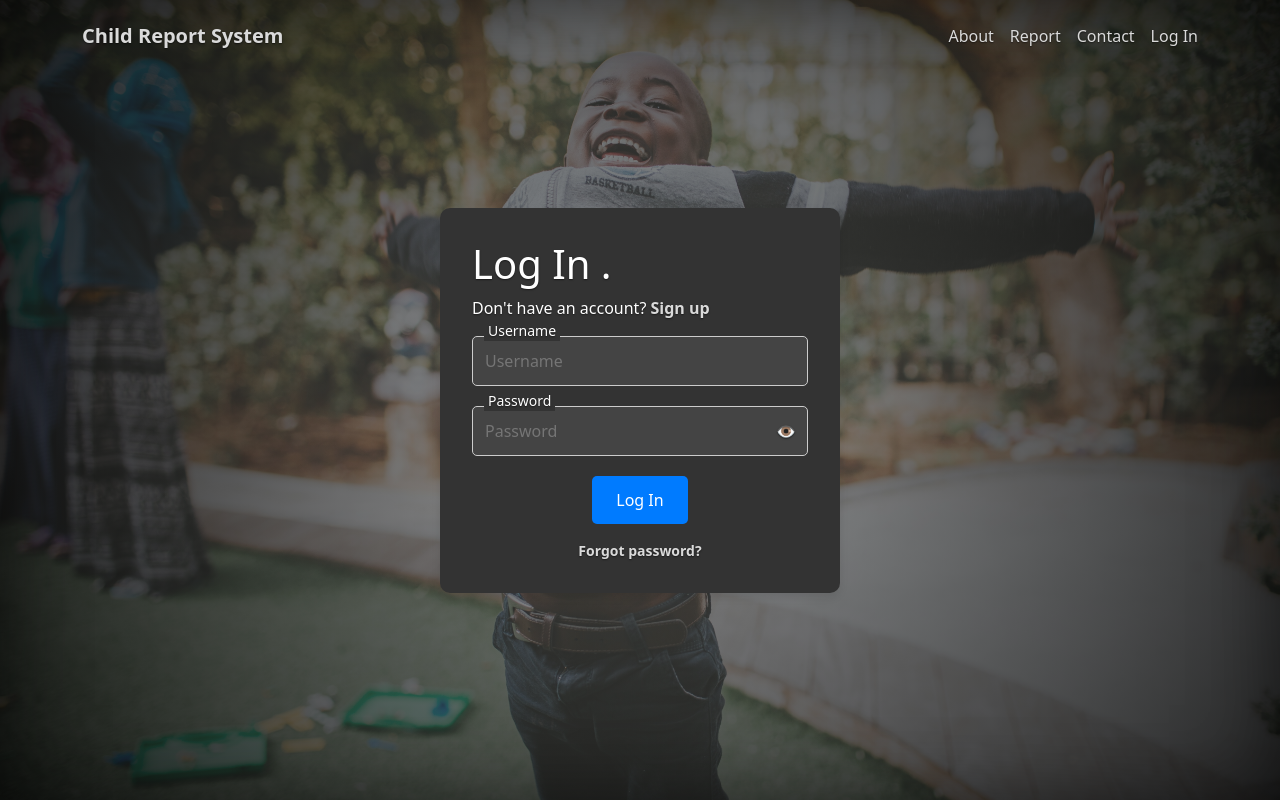
After one commit to LeviUdoh-17/ChildAlertHub, a Flask app: page /login in a window 1280 px wide. The commit adds this page. Run offline with Flask 3, Linux system fonts and the light colour scheme.

Commit message:
Add login functionality and update navigation links

```diff
--- a/app.py
+++ b/app.py
@@ -1,4 +1,4 @@
-from flask import Flask, jsonify, request, render_template, redirect, session
+from flask import Flask, jsonify, request, render_template, redirect, session, url_for
 import sqlite3
 from werkzeug.security import generate_password_hash, check_password_hash
 import os
@@ -24,8 +24,7 @@ def init_db():
                 CREATE TABLE users (
                     id INTEGER PRIMARY KEY AUTOINCREMENT,
                     username TEXT UNIQUE NOT NULL,
-                    password TEXT NOT NULL,
-                    user_type TEXT NOT NULL
+                    password TEXT NOT NULL
                 )
             ''')
         conn.close()
@@ -35,6 +34,34 @@ def init_db():
 def home():
     return render_template('home.html')
 
+# Login page route
+@app.route('/login', methods=['GET', 'POST'])
+def login():
+    if request.method == 'POST':
+        data = request.json
+
+        username = data.get('username')
+        password = data.get('password')
+
+        # Validate inputs
+        if not username or not password:
+            return jsonify({'error': 'All fields are required'}), 400
+
+        conn = get_db_connection()
+        user = conn.execute('SELECT * FROM users WHERE username = ?', (username,)).fetchone()
+        conn.close()
+
+        if user and check_password_hash(user['password'], password):
+            # Store session details if necessary
+            session['user_id'] = user['id']
+            session['username'] = username
+
+            # Redirect to the dashboard (server-side redirection)
+            return jsonify({'redirect': url_for('dashboard'), 'message': f'Welcome {username}'}), 200
+        else:
+            return jsonify({'error': 'Invalid credentials'}), 401
+    return render_template('login.html')
+
 # Route to register a user
 @app.route('/register', methods=['POST'])
 def register():
@@ -42,22 +69,18 @@ def register():
 
     username = data.get('username')
     password = data.get('password')
-    user_type = data.get('user_type')  # 'Public' or 'Authority'
 
     # Validate inputs
-    if not username or not password or not user_type:
+    if not username or not password:
         return jsonify({'error': 'All fields are required'}), 400
-
-    if user_type not in ['Public', 'Authority']:
-        return jsonify({'error': 'Invalid user type'}), 400
 
     hashed_password = generate_password_hash(password)
 
     conn = get_db_connection()
     try:
         conn.execute(
-            'INSERT INTO users (username, password, user_type) VALUES (?, ?, ?)',
-            (username, hashed_password, user_type)
+            'INSERT INTO users (username, password) VALUES (?, ?)',
+            (username, hashed_password)
         )
         conn.commit()
     except sqlite3.IntegrityError:
@@ -67,37 +90,12 @@ def register():
 
     return jsonify({'message': 'User registered successfully'}), 201
 
-# Route to login a user
-@app.route('/login', methods=['POST'])
-def login():
-    data = request.json
-
-    username = data.get('username')
-    password = data.get('password')
-
-    # Validate inputs
-    if not username or not password:
-        return jsonify({'error': 'All fields are required'}), 400
-
-    conn = get_db_connection()
-    user = conn.execute('SELECT * FROM users WHERE username = ?', (username,)).fetchone()
-    conn.close()
-
-    if user and check_password_hash(user['password'], password):
-        # Store session details if necessary
-        session['user_id'] = user['id']
-        session['username'] = username
-
-        # Redirect to the dashboard (server-side redirection)
-        return jsonify({'redirect': '/dashboard', 'message': f'Welcome {username}'}), 200
-    else:
-        return jsonify({'error': 'Invalid credentials'}), 401
-
+# Dashboard page route
 @app.route('/dashboard', methods=['GET'])
 def dashboard():
     if 'user_id' not in session:
         # Redirect to login page if user is not authenticated
-        return redirect('/login')
+        return redirect(url_for('login'))
     return render_template('dashboard.html', username=session['username'])
 
 if __name__ == '__main__':
--- a/static/app.js
+++ b/static/app.js
@@ -22,6 +22,95 @@ document.addEventListener("DOMContentLoaded", function() {
     navbarToggler.addEventListener("click", function() {
         navbarCollapse.classList.toggle("show");
     });
+
+    // Toggle between login and signup forms
+    const loginSection = document.getElementById("LogIn");
+    const signUpSection = document.getElementById("SignUp");
+    const signUpLink = document.querySelector(".sign-up-link");
+    const loginLink = document.querySelector(".login-link");
+
+    signUpLink.addEventListener("click", function(event) {
+        event.preventDefault();
+        loginSection.style.display = "none";
+        signUpSection.style.display = "block";
+        signUpSection.querySelector(".form-container").classList.add("visible");
+        loginSection.querySelector(".form-container").classList.remove("visible");
+    });
+
+    loginLink.addEventListener("click", function(event) {
+        event.preventDefault();
+        signUpSection.style.display = "none";
+        loginSection.style.display = "block";
+        loginSection.querySelector(".form-container").classList.add("visible");
+        signUpSection.querySelector(".form-container").classList.remove("visible");
+    });
+
+    // Toggle password visibility
+    document.querySelectorAll('.toggle-password').forEach(function(toggle) {
+        toggle.addEventListener('click', function() {
+            const passwordInput = this.previousElementSibling;
+            const isPasswordVisible = passwordInput.type === 'password';
+            passwordInput.type = isPasswordVisible ? 'text' : 'password';
+            this.textContent = isPasswordVisible ? '👁️‍🗨️' : '👁️';
+        });
+    });
+
+    // Handle login form submission
+    const loginForm = document.getElementById("login-form");
+    loginForm.addEventListener("submit", async function(event) {
+        event.preventDefault();
+        const username = document.getElementById("login-username").value;
+        const password = document.getElementById("login-password").value;
+
+        try {
+            const response = await fetch("/login", {
+                method: "POST",
+                headers: {
+                    "Content-Type": "application/json",
+                },
+                body: JSON.stringify({ username, password }),
+            });
+
+            if (response.ok) {
+                const data = await response.json();
+                if (data.redirect) {
+                    window.location.href = data.redirect;
+                } else {
+                    console.error("Unexpected response:", data);
+                }
+            } else {
+                const errorData = await response.json();
+                alert(errorData.error || "An error occurred");
+            }
+        } catch (err) {
+            console.error("Error:", err);
+            alert("An error occurred. Please try again.");
+        }
+    });
+
+    // Handle signup form submission
+    const signupForm = document.getElementById("signup-form");
+    signupForm.addEventListener("submit", async function(event) {
+        event.preventDefault();
+        const username = document.getElementById("signup-username").value;
+        const password = document.getElementById("signup-password").value;
+
+        try {
+            const response = await fetch("/register", {
+                method: "POST",
+                headers: {
+                    "Content-Type": "application/json",
+                },
+                body: JSON.stringify({ username, password, user_type: "Public" }),
+            });
+
+            const result = await response.json();
+            alert(result.message || result.error);
+        } catch (error) {
+            console.error("Signup error:", error);
+            alert("Signup failed. Please try again.");
+        }
+    });
 });
 
 document.addEventListener("DOMContentLoaded", () => {
@@ -30,7 +119,6 @@ document.addEventListener("DOMContentLoaded", () => {
   const target = 3620;
   const duration = 2000;
   const increment = target / (duration / 16);
-
 
   // Counter Animation
   function updateCounter() {
--- a/static/style.css
+++ b/static/style.css
@@ -343,3 +343,246 @@ body.scrolled .custom-navbar {
         font-size: 1.5rem;
     }
   }
+
+/* LOGIN PAGE */
+#loginPage{
+    background:
+        radial-gradient(circle, #6c6c6c8c, #0e0e0ee2),
+        url("Images/cole-keister-rPlYtGgoxho-unsplash.jpg");
+    background-repeat: no-repeat;
+    background-position: center;
+    background-size: cover;
+    height: 100vh;
+    display: flex;
+    justify-content: center;
+    align-items: center;
+    margin: 0;
+    color: white;
+}
+/* styles.css */
+.form-container {
+background-color: #1e1e1e;
+border-radius: 8px;
+padding: 20px 30px;
+width: 400px;
+box-shadow: 0 4px 10px rgba(0, 0, 0, 0.5);
+}
+
+.custom-form .form-group {
+position: relative;
+margin-bottom: 20px;
+}
+
+.custom-form input {
+width: 100%;
+padding: 10px 12px;
+background-color: #2e2e2e;
+border: none;
+border-radius: 5px;
+font-size: 16px;
+color: white;
+}
+
+.custom-form input:focus {
+outline: none;
+border: 1px solid #4a90e2;
+}
+
+.custom-form label {
+position: absolute;
+top: 12px;
+left: 12px;
+font-size: 14px;
+color: #aaa;
+transition: all 0.3s ease;
+pointer-events: none;
+}
+
+.custom-form input:focus + label,
+.custom-form input:not(:placeholder-shown) + label {
+top: -10px;
+left: 12px;
+font-size: 12px;
+color: #4a90e2;
+}
+
+.custom-form .toggle-password {
+position: absolute;
+right: 12px;
+top: 50%;
+transform: translateY(-50%);
+cursor: pointer;
+color: #aaa;
+}
+
+/* INLINE GROUP for First Name and Last Name */
+.inline-group {
+display: flex;
+gap: 10px;
+}
+
+.inline-group .form-group {
+flex: 1;
+}
+
+.form-actions {
+display: flex;
+justify-content: space-between;
+align-items: center;
+}
+
+.secondary-btn {
+background: none;
+color: #aaa;
+border: none;
+cursor: pointer;
+font-size: 14px;
+transition: color 0.3s ease;
+}
+
+.secondary-btn:hover {
+color: #4a90e2;
+}
+
+.primary-btn {
+background-color: #4a90e2;
+color: white;
+border: none;
+padding: 10px 20px;
+border-radius: 5px;
+cursor: pointer;
+font-size: 16px;
+transition: background-color 0.3s ease;
+}
+
+.primary-btn:hover {
+background-color: #357ab8;
+}
+
+/* Actions */
+.form-actions {
+    display: flex;
+    justify-content: center;
+    margin-top: 10px;
+}
+
+.primary-btn {
+    background-color: #4a90e2;
+    color: white;
+    border: none;
+    padding: 10px 20px;
+    border-radius: 5px;
+    cursor: pointer;
+    font-size: 16px;
+    transition: background-color 0.3s ease;
+}
+
+.primary-btn:hover {
+    background-color: #357ab8;
+}
+
+  /* Links */
+.form-links {
+    text-align: center;
+    margin-top: 15px;
+    font-size: 14px;
+}
+
+.forgot-password, .sign-up-link {
+    color: #4a90e2;
+    text-decoration: none;
+    font-weight: bold;
+    transition: color 0.3s ease;
+}
+
+.forgot-password:hover, .sign-up-link:hover {
+    color: #357ab8;
+}
+
+/* Form Container Styles */
+.form-container {
+    max-width: 500px;
+    margin: 0 auto;
+    padding: 2rem;
+    background-color: #333;
+    border-radius: 10px;
+    box-shadow: 0 4px 8px rgba(0, 0, 0, 0.1);
+    transition: opacity 0.5s ease, transform 0.5s ease;
+}
+
+.form-container.hidden {
+    opacity: 0;
+    transform: translateY(-20px);
+}
+
+.form-container.visible {
+    opacity: 1;
+    transform: translateY(0);
+}
+
+/* Toggle Password Visibility */
+.toggle-password {
+    cursor: pointer;
+    position: absolute;
+    right: 10px;
+    top: 50%;
+    transform: translateY(-50%);
+}
+
+/* Form Group Styles */
+.form-group {
+    position: relative;
+    margin-bottom: 1.5rem;
+}
+
+.form-group input {
+    width: 100%;
+    padding: 0.75rem;
+    border: 1px solid #ccc;
+    border-radius: 5px;
+    background-color: #444;
+    color: #fff;
+}
+
+.form-group label {
+    position: absolute;
+    top: -1rem;
+    left: 0.75rem;
+    background-color: #333;
+    padding: 0 0.25rem;
+    color: #fff;
+}
+
+/* Form Actions */
+.form-actions {
+    text-align: center;
+}
+
+.primary-btn {
+    padding: 0.75rem 1.5rem;
+    border: none;
+    border-radius: 5px;
+    background-color: #007bff;
+    color: #fff;
+    cursor: pointer;
+    transition: background-color 0.3s ease;
+}
+
+.primary-btn:hover {
+    background-color: #0056b3;
+}
+
+/* Form Links */
+.form-links {
+    text-align: center;
+    margin-top: 1rem;
+}
+
+.form-links a {
+    color: #007bff;
+    text-decoration: none;
+}
+
+.form-links a:hover {
+    text-decoration: underline;
+}
--- a/templates/home.html
+++ b/templates/home.html
@@ -20,7 +20,7 @@
 <body class="h-100 text-white">
     <nav class="custom-navbar">
         <div class="container">
-            <a class="navbar-brand" href="#">Child Report System</a>
+            <a class="navbar-brand" href="https://childalerthub.onrender.com/">Child Report System</a>
             <button class="navbar-toggler" id="navbar-toggler">
                 <span class="navbar-toggler-icon"></span>
             </button>
@@ -36,7 +36,7 @@
                         <a class="nav-link" href="#Contact">Contact</a>
                     </li>
                     <li class="nav-item">
-                        <a class="nav-link" href="#LogIn">Log In</a>
+                        <a class="nav-link" href="https://childalerthub.onrender.com/login">Log In</a>
                     </li>
                 </ul>
             </div>
--- /dev/null
+++ b/templates/login.html
@@ -0,0 +1,112 @@
+<!DOCTYPE html>
+<html lang="en" class="h-100">
+<head>
+    <meta charset="utf-8">
+    <meta name="viewport" content="width=device-width, initial-scale=1">
+    <meta name="description" content="Child Report System is a web-based platform dedicated to raising awareness about missing children and facilitating their safe recovery. The platform collaborates with trusted authorities, such as the police, to provide verified and up-to-date reports on missing child cases. Users must log in to access detailed information, ensuring the security and credibility of the system.">
+    <meta name="author" content="Mercy Abah">
+    <title>Child Report System - Login</title>
+
+    <link rel="preconnect" href="https://fonts.googleapis.com">
+    <link rel="preconnect" href="https://fonts.gstatic.com" crossorigin>
+    <link href="https://fonts.googleapis.com/css2?family=Inter:ital,opsz,wght@0,14..32,100..900;1,14..32,100..900&display=swap" rel="stylesheet">
+    <link rel="icon" href="{{ url_for('static', filename='Images/favicon.jpeg') }}" type="image/x-icon">
+    <link rel="stylesheet" href="{{ url_for('static', filename='style.css') }}">
+    <!-- Bootstrap core CSS -->
+    <link href="https://cdn.jsdelivr.net/npm/bootstrap@5.0.2/dist/css/bootstrap.min.css"
+    rel="stylesheet" integrity="sha384-EVSTQN3/azprG1Anm3QDgpJLIm9Nao0Yz1ztcQTwFspd3yD65VohhpuuCOmLASjC" crossorigin="anonymous">
+    <link rel="stylesheet" href="https://cdn.jsdelivr.net/npm/bootstrap-icons@1.11.3/font/bootstrap-icons.min.css">
+</head>
+<body id="loginPage">
+    <!-- NAVBAR -->
+    <nav class="custom-navbar">
+        <div class="container">
+            <a class="navbar-brand" href="https://childalerthub.onrender.com/">Child Report System</a>
+            <button class="navbar-toggler" id="navbar-toggler">
+                <span class="navbar-toggler-icon"></span>
+            </button>
+            <div class="navbar-collapse" id="navbar-collapse">
+                <ul class="navbar-nav">
+                    <li class="nav-item">
+                        <a class="nav-link" href="https://childalerthub.onrender.com/#About">About</a>
+                    </li>
+                    <li class="nav-item">
+                        <a class="nav-link" href="https://childalerthub.onrender.com/#Report">Report</a>
+                    </li>
+                    <li class="nav-item">
+                        <a class="nav-link" href="https://childalerthub.onrender.com/#Contact">Contact</a>
+                    </li>
+                    <li class="nav-item">
+                        <a class="nav-link" href="https://childalerthub.onrender.com/login">Log In</a>
+                    </li>
+                </ul>
+            </div>
+        </div>
+    </nav>
+
+    <!-- LOGIN FORM -->
+    <section id="LogIn" class="container py-5">
+        <div class="form-container">
+            <h1>Log In <span class="fullstop">.</span> </h1>
+            <p>
+                Don't have an account? <a href="#" class="sign-up-link">Sign up</a>
+            </p>
+            <form class="custom-form">
+              <div class="form-group">
+                <input type="text" id="login-username" placeholder="Username" required>
+                <label for="login-username">Username</label>
+              </div>
+              <div class="form-group">
+                <input type="password" id="login-password" placeholder="Password" required>
+                <label for="login-password">Password</label>
+                <span class="toggle-password">👁️</span>
+              </div>
+              <div class="form-actions">
+                <button type="submit" class="primary-btn">Log In</button>
+              </div>
+              <div class="form-links">
+                <a href="#" class="forgot-password">Forgot password?</a>
+              </div>
+            </form>
+        </div>
+    </section>
+
+    <!-- SIGNUP FORM -->
+    <section id="SignUp" class="container py-5" style="display: none;">
+        <div class="form-container">
+            <h1>Create new account <span class="fullstop">.</span> </h1>
+            <p>
+                Already have an account? <a href="#" class="login-link">Log in</a>
+            </p>
+            <form class="custom-form">
+              <div class="inline-group">
+                <div class="form-group">
+                  <input type="text" id="first-name" placeholder="First name" required>
+                  <label for="first-name">First name</label>
+                </div>
+                <div class="form-group">
+                  <input type="text" id="last-name" placeholder="Last name" required>
+                  <label for="last-name">Last name</label>
+                </div>
+              </div>
+              <div class="form-group">
+                <input type="email" id="signup-email" placeholder="Email" required>
+                <label for="signup-email">Email</label>
+              </div>
+              <div class="form-group">
+                <input type="password" id="signup-password" placeholder="Password" required>
+                <label for="signup-password">Password</label>
+                <span class="toggle-password">👁️</span>
+              </div>
+              <div class="form-actions">
+                <button type="submit" class="primary-btn">Sign Up</button>
+              </div>
+            </form>
+        </div>
+    </section>
+
+    <!-- JAVASCRIPT -->
+    <script src="https://cdn.jsdelivr.net/npm/bootstrap@5.0.2/dist/js/bootstrap.bundle.min.js" integrity="sha384-MrcW6ZMFYlzcLA8Nl+NtUVF0sA7MsXsP1UyJoMp4YLEuNSfAP+JcXn/tWtIaxVXM" crossorigin="anonymous"></script>
+    <script src="{{ url_for('static', filename='app.js') }}"></script>
+</body>
+</html>
```
Also changed, not shown: static/Images/Rescue.webp (deleted), static/Images/Rescue2.webp (deleted), static/Images/Rescue3.webp (deleted), static/Images/cole-keister-rPlYtGgoxho-unsplash.jpg (added), static/Images/mission.jpg (deleted), static/Images/vision.jpg (deleted).
